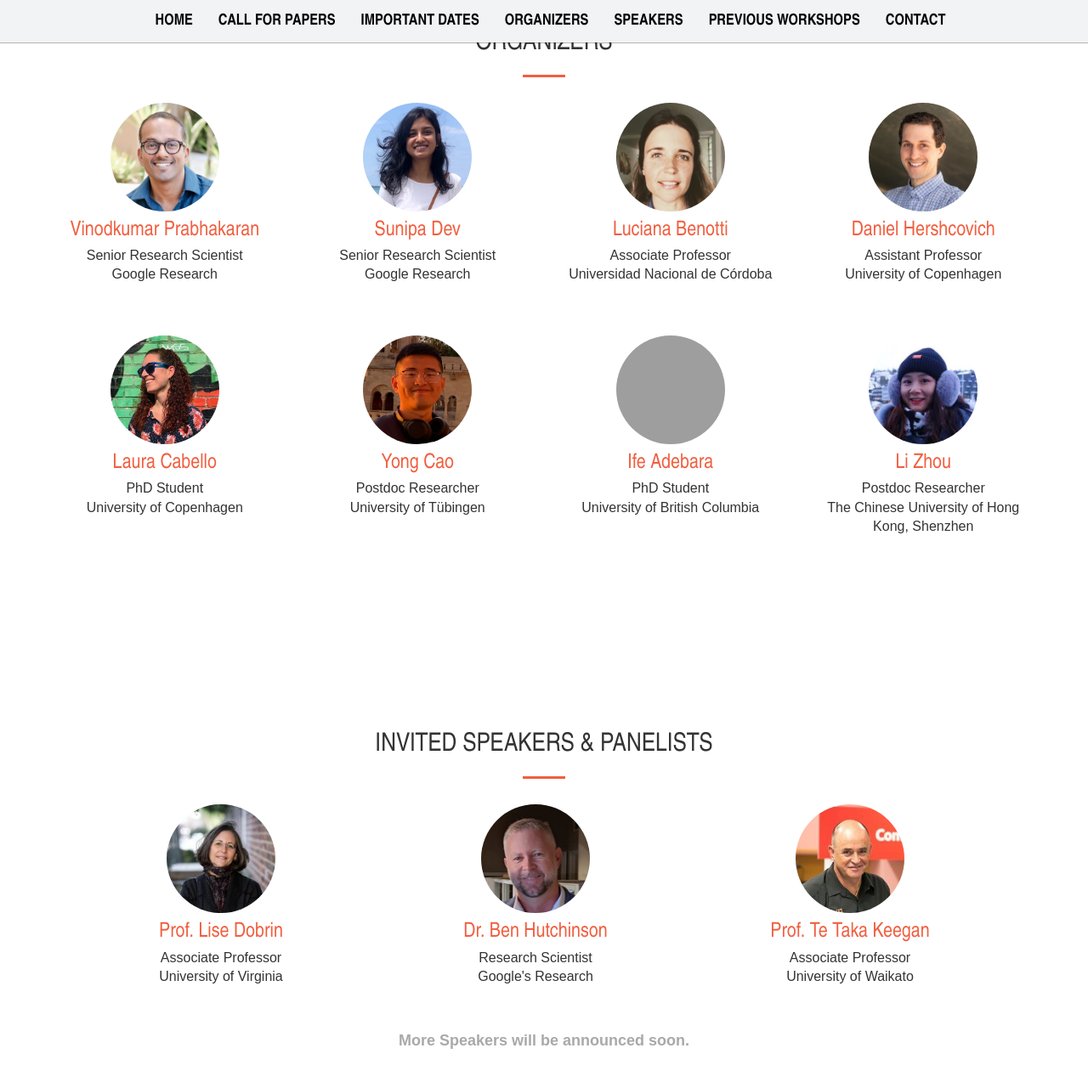
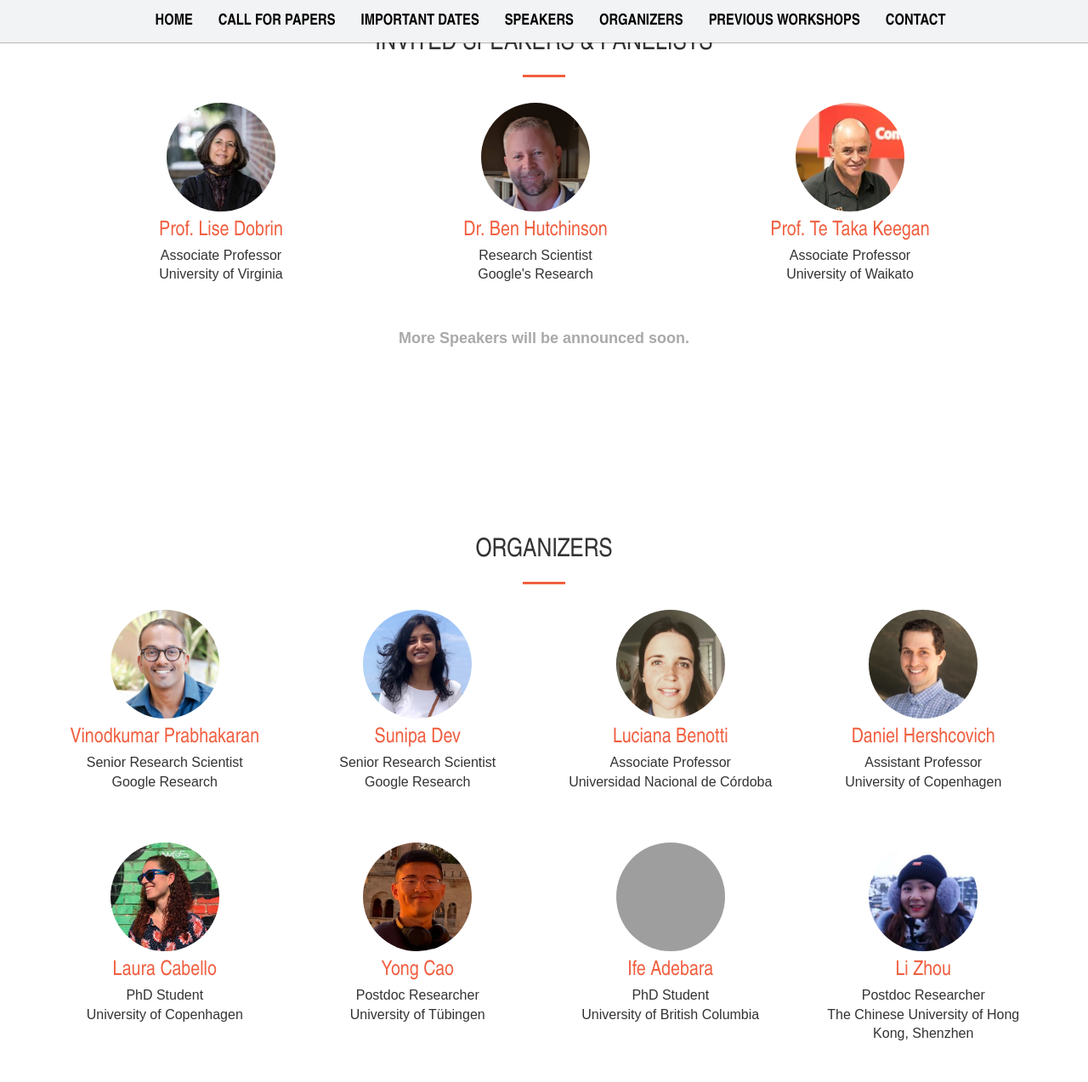
Before and after one commit to c3nlp/c3nlp.github.io, a Jekyll site: the page built from index.html, in a window 1280 px wide and 1400 px high, scrolled down 2395 px. Shown: the top 1274 px of the window at 85% size. Built offline with Jekyll 4.4.1, drawn with Linux system fonts in a browser that asks for light colours; grey boxes are pictures that could not be loaded.

Commit message:
adjust speaker loc

```diff
--- a/_includes/nav.html
+++ b/_includes/nav.html
@@ -63,8 +63,8 @@
                 <li><a class="page-scroll" href="#workshop" data-toggle="collapse" data-target=".navbar-collapse.in">Home</a></li>
                 <li><a class="page-scroll" href="#cfp" data-toggle="collapse" data-target=".navbar-collapse.in">Call For Papers</a></li>
                 <li><a class="page-scroll" href="#dates" data-toggle="collapse" data-target=".navbar-collapse.in">Important Dates</a></li>
+                <li><a class="page-scroll" href="#speakers" data-toggle="collapse" data-target=".navbar-collapse.in">Speakers</a></li>
                 <li><a class="page-scroll" href="#organizers" data-toggle="collapse" data-target=".navbar-collapse.in">Organizers</a></li>
-                <li><a class="page-scroll" href="#speakers" data-toggle="collapse" data-target=".navbar-collapse.in">Speakers</a></li>
                 <li><a class="page-scroll" href="#previous" data-toggle="collapse" data-target=".navbar-collapse.in">Previous Workshops</a></li>
                 <li><a class="page-scroll" href="#contact" data-toggle="collapse" data-target=".navbar-collapse.in">Contact</a></li>
             </ul>
--- a/_layouts/front.html
+++ b/_layouts/front.html
@@ -11,8 +11,8 @@
   {% include nav.html %}
   {% include cfp.html %}
   {% include dates.html %}
+  {% include speakers.html %}
   {% include organizers.html %}
-  {% include speakers.html %}
   {% include previous.html %}
   {% include albums.html %}
   {% include contact.html %}
```
Also changed, not shown: 1 other file.
